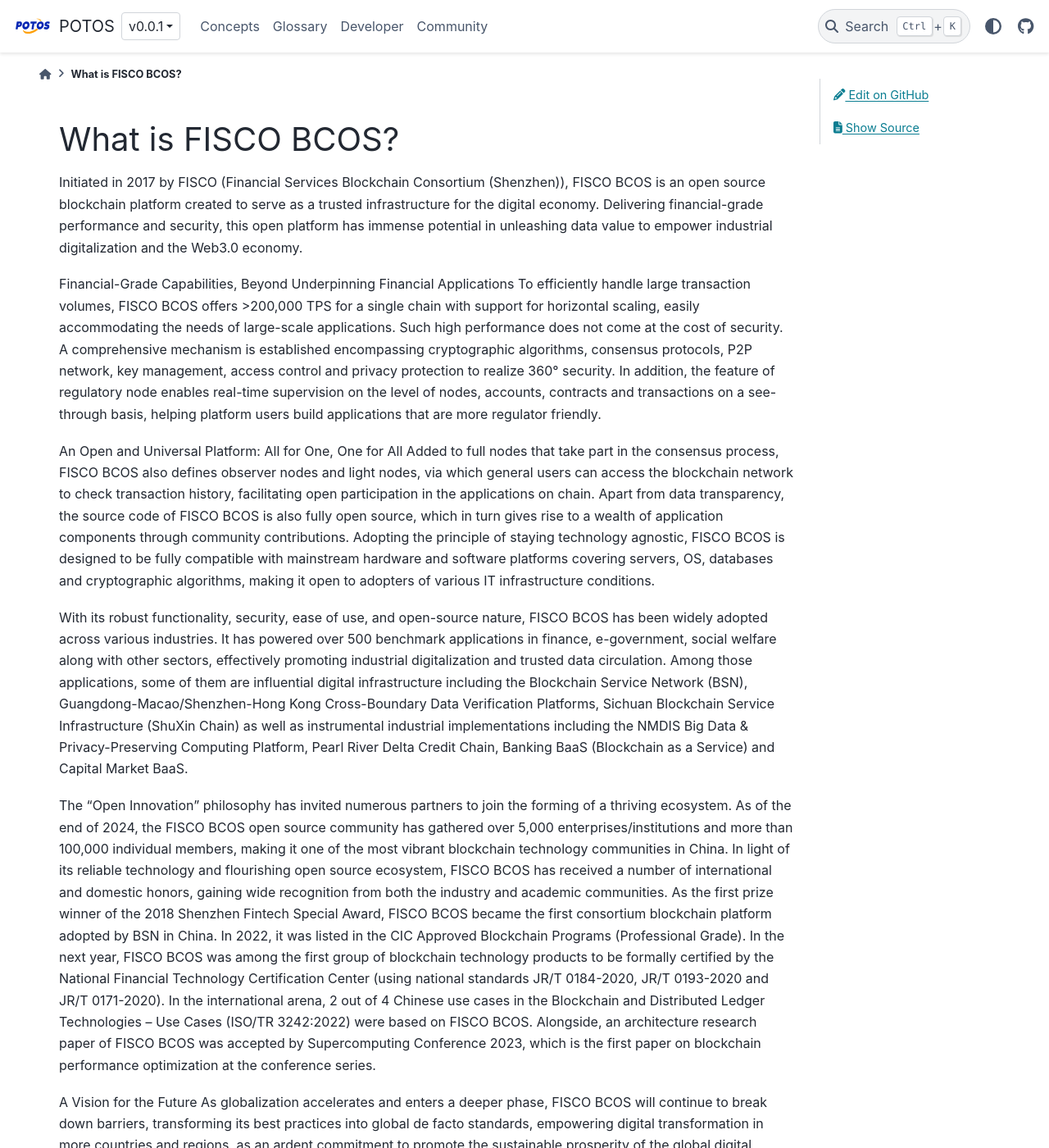
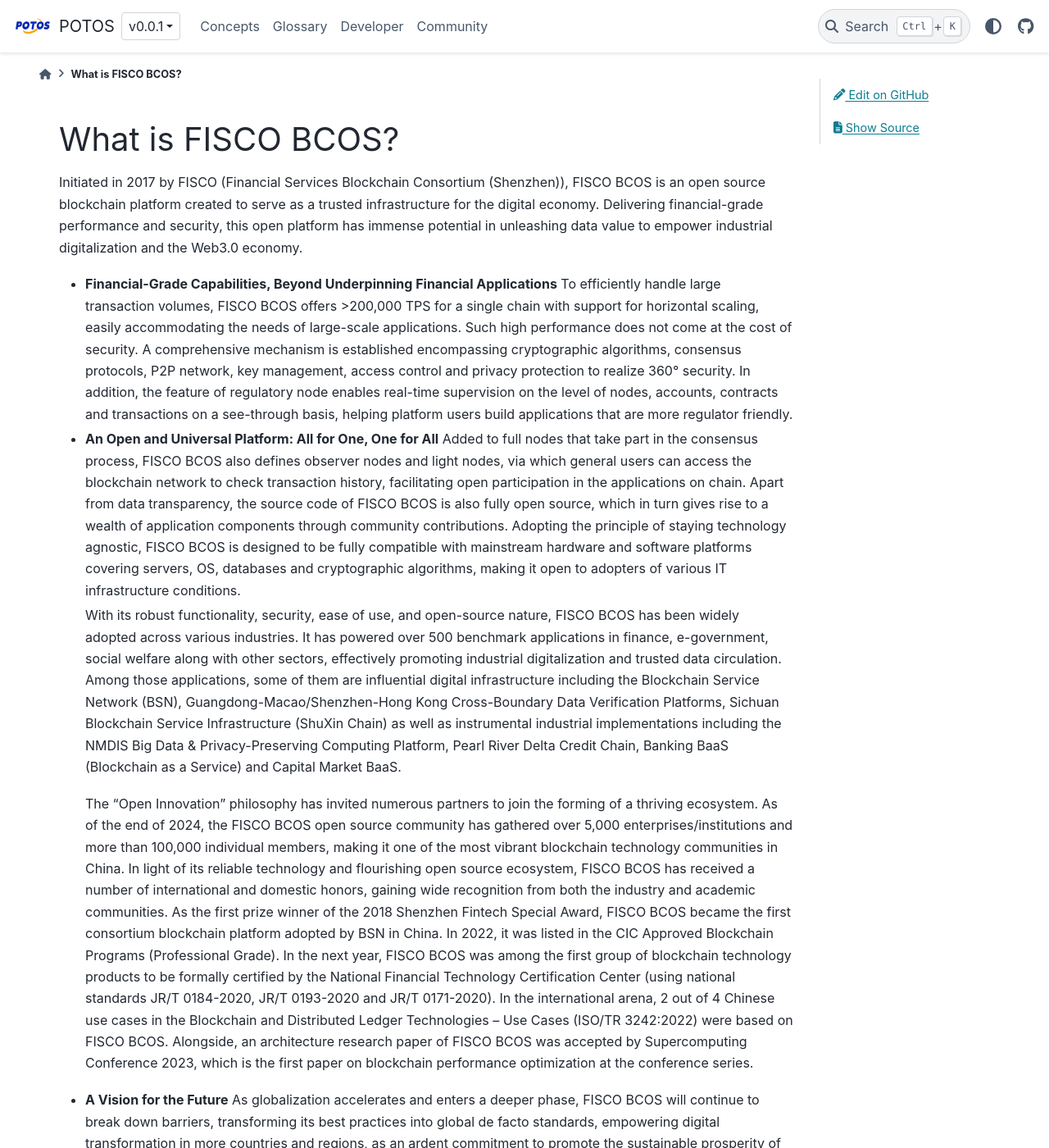
Before and after one commit to potoshk/potos-docs, a Sphinx documentation site: the page built from docs/concepts/fisco-bcos.md, in a window 1280 px wide and 1400 px high. Shown: the whole window at 82% size. Built offline with Sphinx 7.4.7 and the PyData theme 0.15.4, drawn with Linux system fonts in a browser that asks for light colours; some of the changed text lies outside the part shown.

Commit message:
update format

```diff
--- a/docs/concepts/fisco-bcos.md
+++ b/docs/concepts/fisco-bcos.md
@@ -2,18 +2,19 @@
 
 Initiated in 2017 by FISCO (Financial Services Blockchain Consortium (Shenzhen)), FISCO BCOS is an open source blockchain platform created to serve as a trusted infrastructure for the digital economy. Delivering financial-grade performance and security, this open platform has immense potential in unleashing data value to empower industrial digitalization and the Web3.0 economy.
 
-Financial-Grade Capabilities, Beyond Underpinning Financial Applications
-To efficiently handle large transaction volumes, FISCO BCOS offers >200,000 TPS for a single chain with support for horizontal scaling, easily accommodating the needs of large-scale applications. Such high performance does not come at the cost of security. A comprehensive mechanism is established encompassing cryptographic algorithms, consensus protocols, P2P network, key management, access control and privacy protection to realize 360° security. In addition, the feature of regulatory node enables real-time supervision on the level of nodes, accounts, contracts and transactions on a see-through basis, helping platform users build applications that are more regulator friendly.
 
-An Open and Universal Platform: All for One, One for All
-Added to full nodes that take part in the consensus process, FISCO BCOS also defines observer nodes and light nodes, via which general users can access the blockchain network to check transaction history, facilitating open participation in the applications on chain. Apart from data transparency, the source code of FISCO BCOS is also fully open source, which in turn gives rise to a wealth of application components through community contributions. Adopting the principle of staying technology agnostic, FISCO BCOS is designed to be fully compatible with mainstream hardware and software platforms covering servers, OS, databases and cryptographic algorithms, making it open to adopters of various IT infrastructure conditions.
+- **Financial-Grade Capabilities, Beyond Underpinning Financial Applications**
+  To efficiently handle large transaction volumes, FISCO BCOS offers >200,000 TPS for a single chain with support for horizontal scaling, easily accommodating the needs of large-scale applications. Such high performance does not come at the cost of security. A comprehensive mechanism is established encompassing cryptographic algorithms, consensus protocols, P2P network, key management, access control and privacy protection to realize 360° security. In addition, the feature of regulatory node enables real-time supervision on the level of nodes, accounts, contracts and transactions on a see-through basis, helping platform users build applications that are more regulator friendly.
 
-With its robust functionality, security, ease of use, and open-source nature, FISCO BCOS has been widely adopted across various industries. It has powered over 500 benchmark applications in finance, e-government, social welfare along with other sectors, effectively promoting industrial digitalization and trusted data circulation. Among those applications, some of them are influential digital infrastructure including the Blockchain Service Network (BSN), Guangdong-Macao/Shenzhen-Hong Kong Cross-Boundary Data Verification Platforms, Sichuan Blockchain Service Infrastructure (ShuXin Chain) as well as instrumental industrial implementations including the NMDIS Big Data & Privacy-Preserving Computing Platform, Pearl River Delta Credit Chain, Banking BaaS (Blockchain as a Service) and Capital Market BaaS.
+- **An Open and Universal Platform: All for One, One for All**
+  Added to full nodes that take part in the consensus process, FISCO BCOS also defines observer nodes and light nodes, via which general users can access the blockchain network to check transaction history, facilitating open participation in the applications on chain. Apart from data transparency, the source code of FISCO BCOS is also fully open source, which in turn gives rise to a wealth of application components through community contributions. Adopting the principle of staying technology agnostic, FISCO BCOS is designed to be fully compatible with mainstream hardware and software platforms covering servers, OS, databases and cryptographic algorithms, making it open to adopters of various IT infrastructure conditions.
 
-The “Open Innovation” philosophy has invited numerous partners to join the forming of a thriving ecosystem. As of the end of 2024, the FISCO BCOS open source community has gathered over 5,000 enterprises/institutions and more than 100,000 individual members, making it one of the most vibrant blockchain technology communities in China. In light of its reliable technology and flourishing open source ecosystem, FISCO BCOS has received a number of international and domestic honors, gaining wide recognition from both the industry and academic communities. As the first prize winner of the 2018 Shenzhen Fintech Special Award, FISCO BCOS became the first consortium blockchain platform adopted by BSN in China. In 2022, it was listed in the CIC Approved Blockchain Programs (Professional Grade). In the next year, FISCO BCOS was among the first group of blockchain technology products to be formally certified by the National Financial Technology Certification Center (using national standards JR/T 0184-2020, JR/T 0193-2020 and JR/T 0171-2020). In the international arena, 2 out of 4 Chinese use cases in the Blockchain and Distributed Ledger Technologies – Use Cases (ISO/TR 3242:2022) were based on FISCO BCOS. Alongside, an architecture research paper of FISCO BCOS was accepted by Supercomputing Conference 2023, which is the first paper on blockchain performance optimization at the conference series.
+  With its robust functionality, security, ease of use, and open-source nature, FISCO BCOS has been widely adopted across various industries. It has powered over 500 benchmark applications in finance, e-government, social welfare along with other sectors, effectively promoting industrial digitalization and trusted data circulation. Among those applications, some of them are influential digital infrastructure including the Blockchain Service Network (BSN), Guangdong-Macao/Shenzhen-Hong Kong Cross-Boundary Data Verification Platforms, Sichuan Blockchain Service Infrastructure (ShuXin Chain) as well as instrumental industrial implementations including the NMDIS Big Data & Privacy-Preserving Computing Platform, Pearl River Delta Credit Chain, Banking BaaS (Blockchain as a Service) and Capital Market BaaS.
 
-A Vision for the Future
-As globalization accelerates and enters a deeper phase, FISCO BCOS will continue to break down barriers, transforming its best practices into global de facto standards, empowering digital transformation in more countries and regions, as an ardent commitment to promote the sustainable prosperity of the global digital economy.
+  The “Open Innovation” philosophy has invited numerous partners to join the forming of a thriving ecosystem. As of the end of 2024, the FISCO BCOS open source community has gathered over 5,000 enterprises/institutions and more than 100,000 individual members, making it one of the most vibrant blockchain technology communities in China. In light of its reliable technology and flourishing open source ecosystem, FISCO BCOS has received a number of international and domestic honors, gaining wide recognition from both the industry and academic communities. As the first prize winner of the 2018 Shenzhen Fintech Special Award, FISCO BCOS became the first consortium blockchain platform adopted by BSN in China. In 2022, it was listed in the CIC Approved Blockchain Programs (Professional Grade). In the next year, FISCO BCOS was among the first group of blockchain technology products to be formally certified by the National Financial Technology Certification Center (using national standards JR/T 0184-2020, JR/T 0193-2020 and JR/T 0171-2020). In the international arena, 2 out of 4 Chinese use cases in the Blockchain and Distributed Ledger Technologies – Use Cases (ISO/TR 3242:2022) were based on FISCO BCOS. Alongside, an architecture research paper of FISCO BCOS was accepted by Supercomputing Conference 2023, which is the first paper on blockchain performance optimization at the conference series.
 
-About FISCO
+- **A Vision for the Future**
+  As globalization accelerates and enters a deeper phase, FISCO BCOS will continue to break down barriers, transforming its best practices into global de facto standards, empowering digital transformation in more countries and regions, as an ardent commitment to promote the sustainable prosperity of the global digital economy.
+
+- **About FISCO**
 Founded by 20+ financial institutions and technology companies including WeBank, Tencent, Shenzhen Fintech Association and Shenzhen Securities Communication in May 2016, FISCO is an NPO that commits to the mission of integrating R&D resources and form synergy in the industry to develop a series of financial-grade blockchain infrastructure and promote an application ecosystem built upon them. With over a hundred member institutions from six major sectors across the country including banking, securities, fund, insurance, equity exchange and technology, FISCO is now one of China’s largest blockchain organizations and also one of the most internationally influential fintech consortiums.
```
Also changed, not shown: docs/concepts/index.md (+10 -9 lines).
